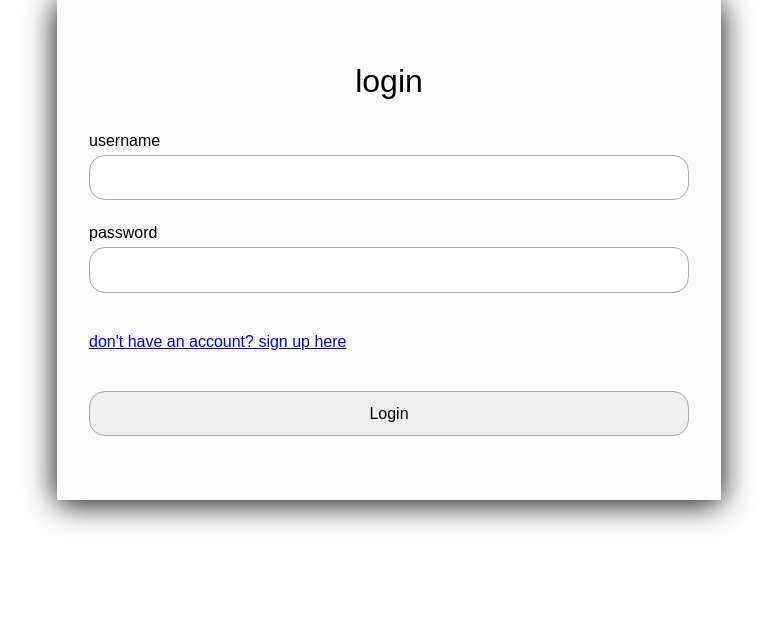
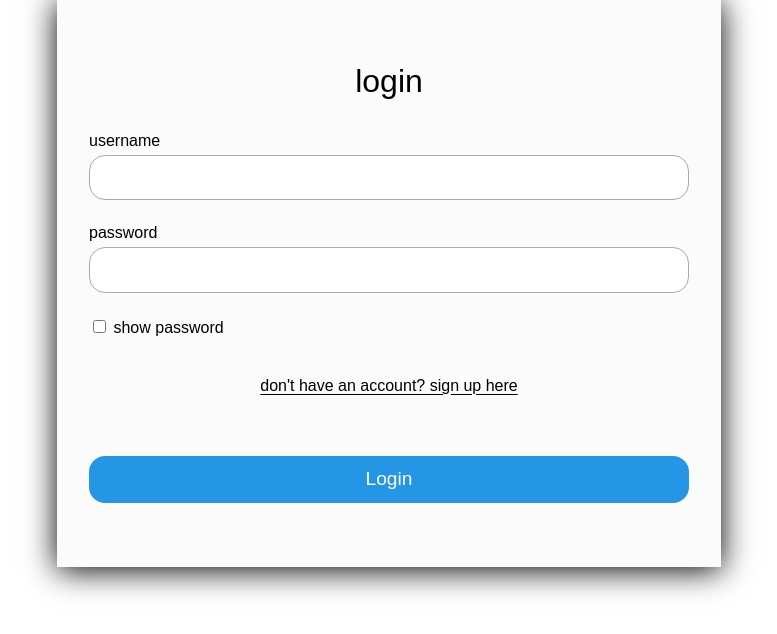
Before and after one commit to cmbak/final-year-project, a Django app: page /login/ in a window 1280 px wide. Shown: the part 81-715 px from the top of the page, without its empty margins (251-1028 px from the left). Run offline with Django 5.2, Linux system fonts and the light colour scheme; some libraries are stand-ins or nearby versions.

Commit message:
Add styling to login and move js to appropriate files

```diff
--- a/project/api/serializers.py
+++ b/project/api/serializers.py
@@ -41,10 +41,9 @@ class UserSerializer(serializers.ModelSerializer):
 class LoginSerializer(serializers.Serializer):
     """Serializer for handling user data for logging in users"""
 
-    username = serializers.CharField()
+    username = serializers.CharField(required=True)
     password = serializers.CharField(
-        write_only=True,
-        style={"input_type": "password"},
+        write_only=True, style={"input_type": "password"}, required=True
     )
 
     def validate(self, data):
--- a/project/static/forms.css
+++ b/project/static/forms.css
@@ -49,7 +49,7 @@ input {
   color: rgb(192, 0, 0);
 }
 
-.btn-signup {
+.btn-primary {
   font-size: 1.2rem;
   background-color: #2595e5;
   color: white;
@@ -59,7 +59,7 @@ input {
   transition: background-color 300ms ease;
 }
 
-.btn-signup:hover {
+.btn-primary:hover {
   background-color: #1071b7;
 }
 
--- a/project/static/forms.js
+++ b/project/static/forms.js
@@ -1,30 +1,15 @@
 // Inital way of adding required attribute to inputs rendered using render_form
-// Ideally this would be in the serializer
-
 const inputs = document.getElementsByTagName('input');
-const labels = document.getElementsByTagName('label');
+const password = document.querySelector('input[type=password]');
 const togglePassword = document.getElementById('showPassword');
-let submitBtn;
-let password;
+const submitBtn = document.getElementById('submitBtn');
 
 // Make user related inputs required
 for (const input of inputs) {
-  if (input.type === 'submit') {
-    submitBtn = input;
+  if (input.type === 'submit' || input.type === 'checkbox') {
     continue;
-  } else if (input.type === 'checkbox') {
-    continue;
-  } else if (input.type === 'password') {
-    password = input;
-    input.minLength = 8; // not working
-    input.maxLength = 16;
   }
   input.required = true;
-}
-
-for (const label of labels) {
-  if (label.htmlFor === 'show-password') continue; // Shouldn't have symbol for show label
-  label.innerHTML += " <span class='required-span'>*</span>";
 }
 
 // Toggle whether user can see entered password
--- a/project/templates/formbase.html
+++ b/project/templates/formbase.html
@@ -6,6 +6,8 @@
         <meta charset="utf-8" />
         <meta name="viewport" content="width=device-width,initial-scale=1" />
         <title>{% block title %} {% endblock %}</title>
+        <link rel='stylesheet' href={% static 'forms.css'%}>
+        <script src="{% static 'forms.js' %}" defer></script>
         {% block head %} {% endblock %}
     </head>
     <body>
@@ -18,5 +20,6 @@
             </div>
         </div>
         </main>
+        {% block deferred_scripts %} {% endblock %}
     </body>
 </html>
--- a/project/templates/login.html
+++ b/project/templates/login.html
@@ -3,7 +3,16 @@
 
 {% block head %}
   <link rel='stylesheet' href={% static 'forms.css'%}>
-  {% comment %} <script src="{% static 'forms.js' %}" defer></script> {% endcomment %}
+  <style>
+    p {
+        text-align: center;
+    }
+
+    .link-signup {
+        color: black;
+        text-underline-offset: 0.2rem;
+    }
+  </style>
 {% endblock %}
 
 {% block title %}Login{% endblock %}
@@ -13,7 +22,11 @@
 {% block form %}
     <form action="{% url 'login'%}" method="POST">
         {% csrf_token %} {% render_form serializer %}
-        <p><a href="/signup">don't have an account? sign up here</a></p>
-        <input type="submit" value="Login" />
+        <div class="show-password-container">
+            <input type="checkbox" name="show-password" id="showPassword" />
+            <label for="show-password">show password</label>
+        </div>
+        <p><a href="/signup" class='link-signup'>don't have an account? sign up here</a></p>
+        <input type="submit" value="Login" class='btn-primary'id='submitBtn'/>
   </form>
 {% endblock %}
```
Also changed, not shown: project/templates/signup.html (+18 -7 lines).
